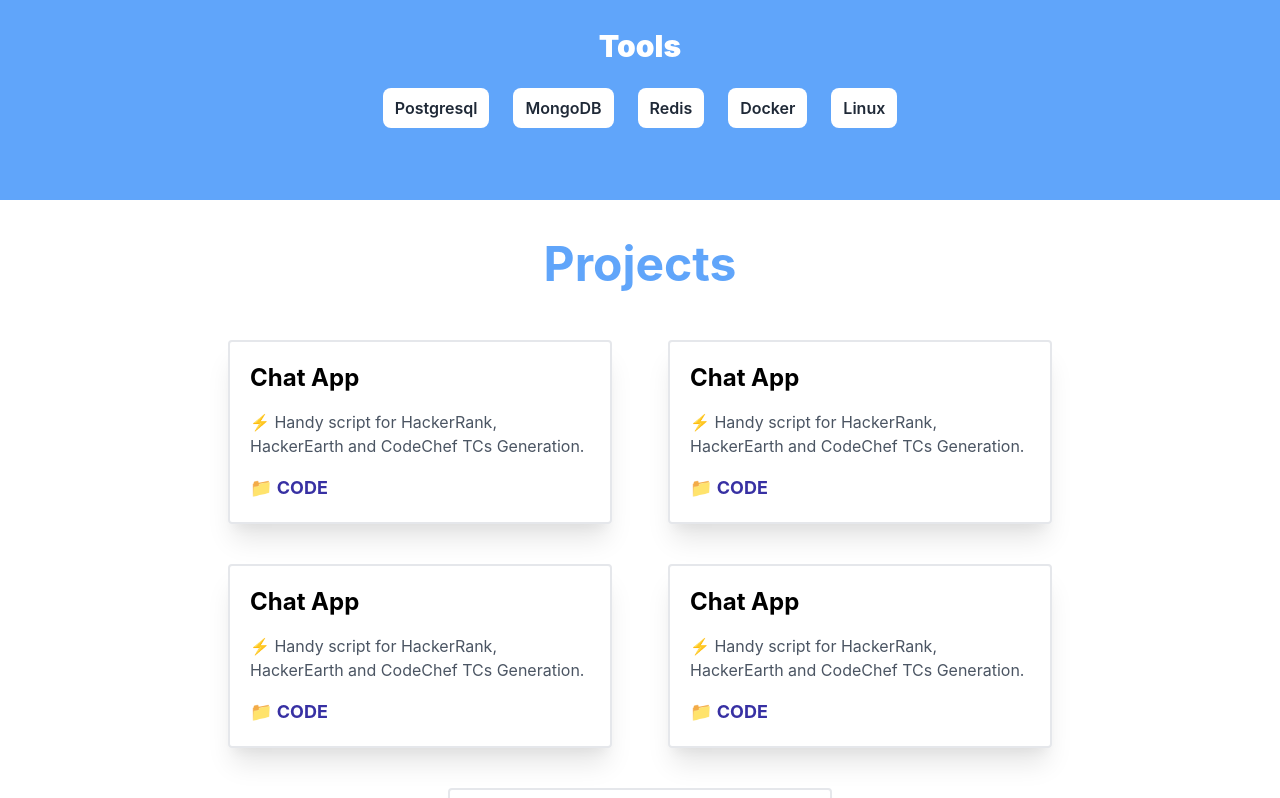
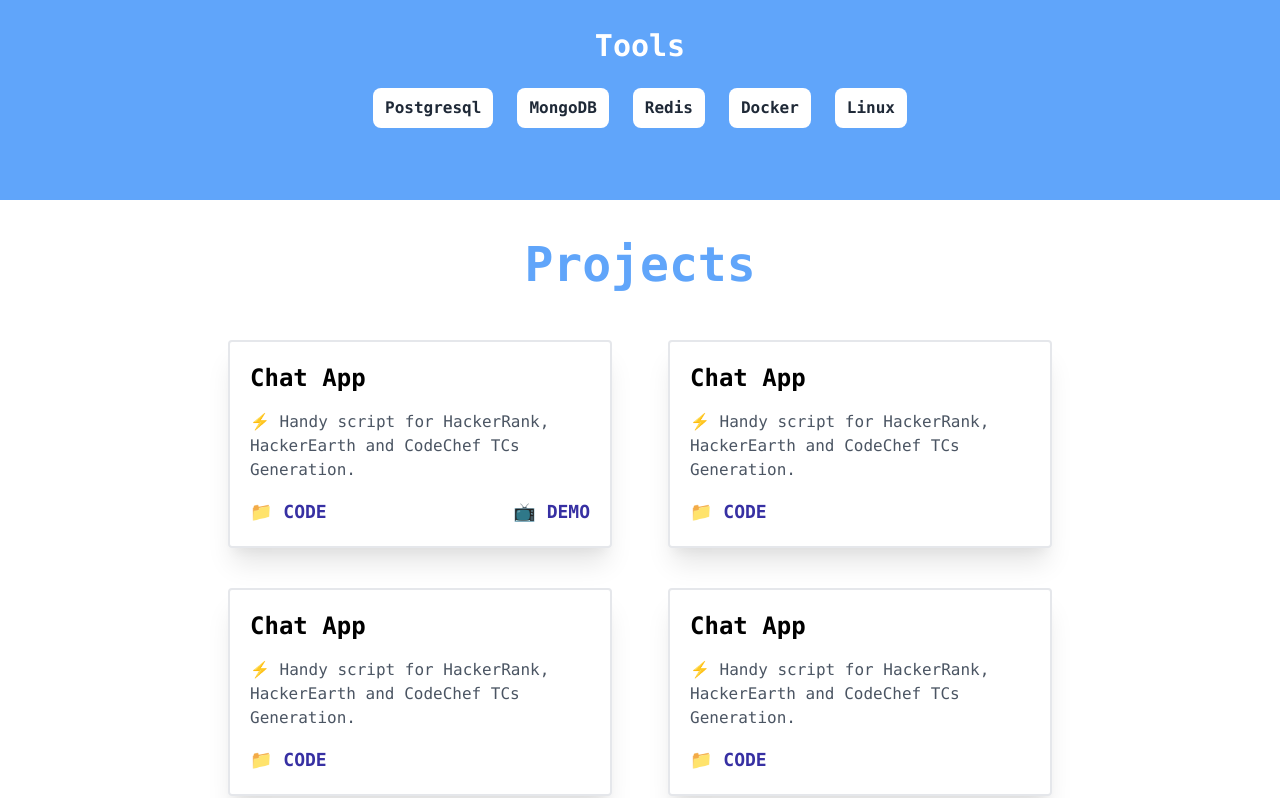
Before and after one commit to kabi175/portfolio, a React (Create React App) app: page / in a window 1280 px wide. Shown: the part 1224-2022 px from the top of the page. Built offline with nearby package versions, Linux system fonts and the light colour scheme.

Commit message:
add footer

```diff
--- a/src/App.js
+++ b/src/App.js
@@ -1,11 +1,13 @@
 import About from "./components/About";
 import Skills from "./components/Skills";
 import Projects from "./components/Projects";
+import Footer from "./components/Footer";
+
 function App() {
   return (
-    <div className="">
+    <div className="font-mono">
       {" "}
-      <About /> <Skills /> <Projects />
+      <About /> <Skills /> <Projects /> <Footer />
     </div>
   );
 }
--- a/src/data.js
+++ b/src/data.js
@@ -57,6 +57,7 @@ export const projects = [
       " ⚡️ Handy script for HackerRank, HackerEarth and CodeChef TCs Generation. ",
     language: "go",
     repoUrl: "https://github.com/kabi175",
+    demoUrl: "https://github.com/kabi175",
   },
   {
     title: "Chat App",
```
